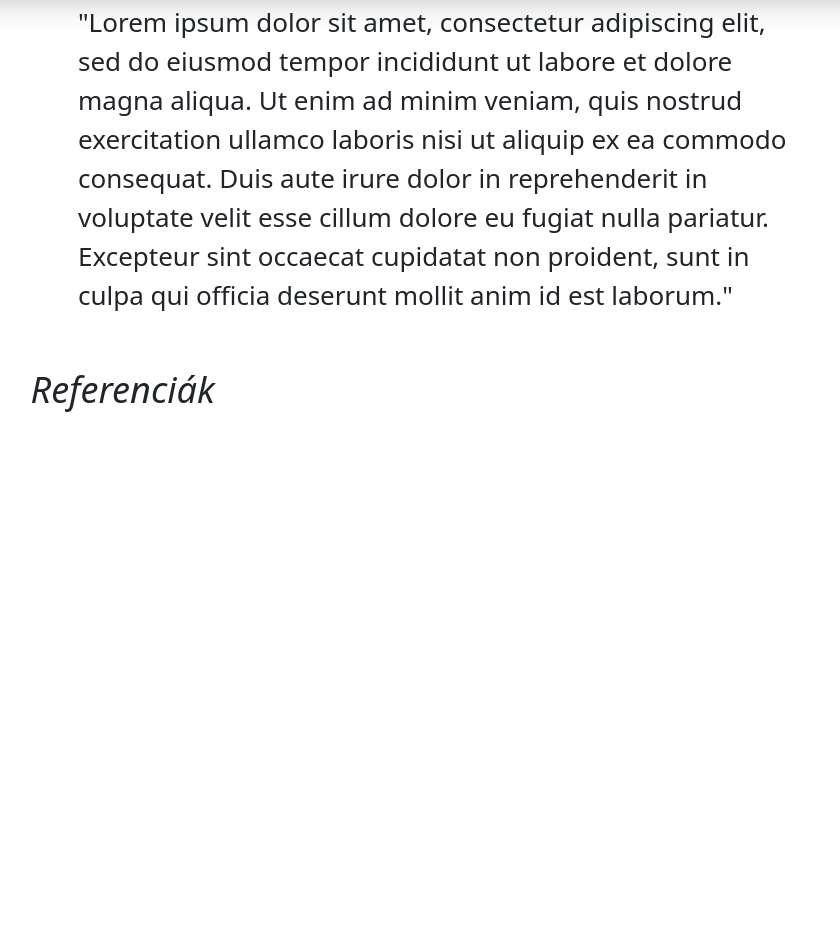
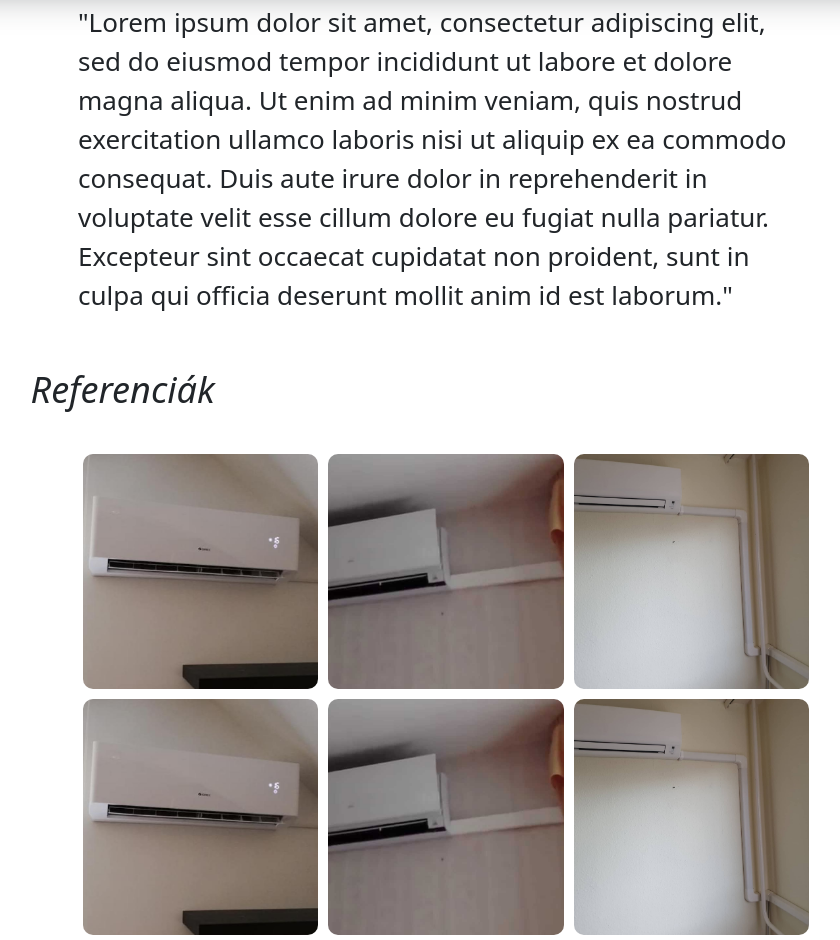
Before and after one commit to rupiman97/kabai_futestechnika, a plain HTML site: page index.html in a window 1280 px wide. Shown: the part 928-1868 px from the top of the page, without its empty margins (194-1034 px from the left). Before the commit the page ends 1445 px from the top, so only its background shows below. Drawn offline with nearby package versions, Linux system fonts and the light colour scheme; the site is published under a folder, as on GitHub Pages, so addresses that start at the root find nothing.

Commit message:
bugfix 2

```diff
--- a/index.html
+++ b/index.html
@@ -112,26 +112,26 @@
           <!--innen másolni-->
           <tr>
             <th>
-              <img class="referPicture" src="/pictures/test1.jpeg" alt="">
+              <img class="referPicture" src="pictures/test1.jpeg" alt="">
             </th>
             <th>
-              <img class="referPicture" src="/pictures/test2.jpg" alt="">
+              <img class="referPicture" src="pictures/test2.jpg" alt="">
             </th>
             <th>
-              <img class="referPicture" src="/pictures/test3.jpg" alt="">
+              <img class="referPicture" src="pictures/test3.jpg" alt="">
             </th>
           </tr>
           <!-- idáig -->
           <!--innen másolni-->
           <tr>
             <th>
-              <img class="referPicture" src="/pictures/test1.jpeg" alt="">
+              <img class="referPicture" src="pictures/test1.jpeg" alt="">
             </th>
             <th>
-              <img class="referPicture" src="/pictures/test2.jpg" alt="">
+              <img class="referPicture" src="pictures/test2.jpg" alt="">
             </th>
             <th>
-              <img class="referPicture" src="/pictures/test3.jpg" alt="">
+              <img class="referPicture" src="pictures/test3.jpg" alt="">
             </th>
           </tr>
           <!-- idáig -->
```
